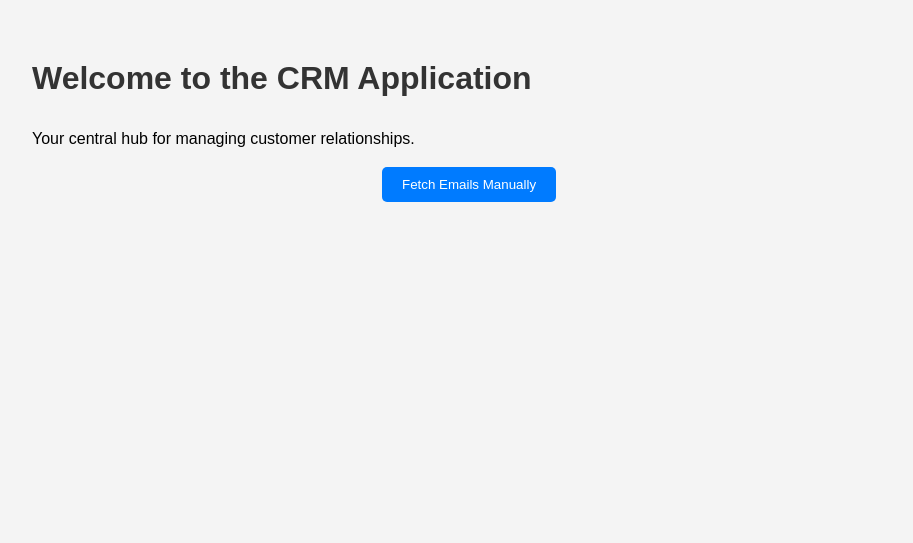
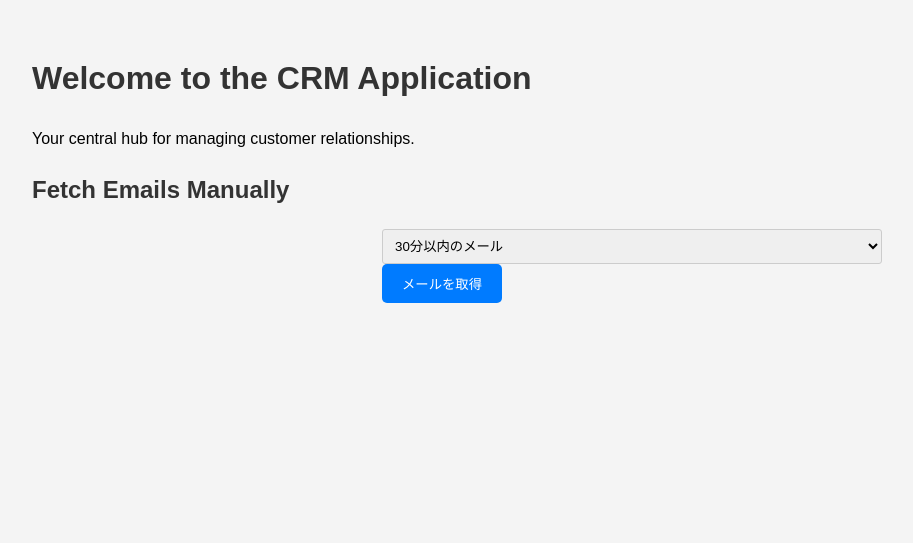
Before and after one commit to macnishio/CRMbyReplitCreate, a Flask app: page / in a window 1280 px wide. Shown: the part 58-601 px from the top of the page, without its empty margins (8-921 px from the left). Run offline with Flask 3, Linux system fonts and the light colour scheme.

```diff
--- a/routes/main.py
+++ b/routes/main.py
@@ -18,17 +18,13 @@ def health_check():
 def dashboard():
     return render_template('dashboard.html')
 
-@bp.route('/fetch-emails', methods=['GET', 'POST'])
+@bp.route('/fetch-emails', methods=['POST'])
 @login_required
 def manual_fetch_emails():
     try:
-        if request.method == 'POST':
-            time_range = int(request.form.get('time_range', 30))
-            fetch_emails(minutes_back=time_range)
-            flash(f'過去{time_range}分間のメールを正常に取得しました', 'success')
-            return redirect(url_for('main.index'))
-        else:
-            return render_template('fetch_emails_confirm.html')
+        time_range = int(request.form.get('time_range', 30))
+        fetch_emails(minutes_back=time_range)
+        flash(f'過去{time_range}分間のメールを正常に取得しました', 'success')
     except Exception as e:
         current_app.logger.error(f"メール取得中にエラーが発生しました: {str(e)}")
         flash('メールの取得中にエラーが発生しました。もう一度お試しください。', 'error')
--- a/templates/home.html
+++ b/templates/home.html
@@ -4,8 +4,17 @@
 <h1>Welcome to the CRM Application</h1>
 <p>Your central hub for managing customer relationships.</p>
 
+<h2>Fetch Emails Manually</h2>
 <form action="{{ url_for('main.manual_fetch_emails') }}" method="POST">
-    <button type="submit" class="btn btn-primary">Fetch Emails Manually</button>
+    <select name="time_range" required>
+        <option value="30">30分以内のメール</option>
+        <option value="60">1時間以内のメール</option>
+        <option value="240">4時間以内のメール</option>
+        <option value="480">8時間以内のメール</option>
+        <option value="720">12時間以内のメール</option>
+        <option value="1440">24時間以内のメール</option>
+    </select>
+    <button type="submit" class="btn btn-primary">メールを取得</button>
 </form>
 
 <!-- Add more content as needed -->
```
Also changed, not shown: 1 other file.
